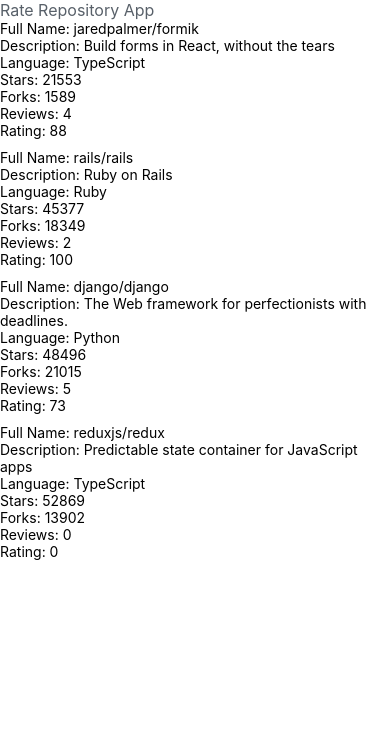
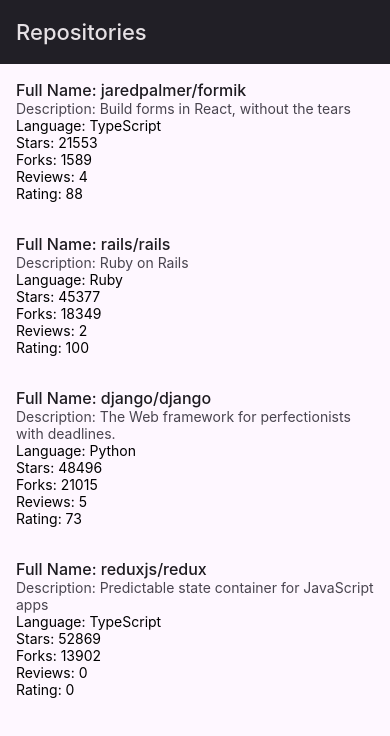
Before and after one commit to moysush/rate-repository-app, a React Native app: screen / in a window 390 px wide. Shown: the top 736 px of the page. Built offline with nearby package versions, Linux system fonts and the light colour scheme.

Commit message:
Exercise 10.4: the app bar; add appBar and improve the theming

```diff
--- a/App.js
+++ b/App.js
@@ -1,12 +1,15 @@
 import {
+  StatusBar,
   StyleSheet,
   View,
 } from "react-native";
 import Main from "./src/main";
+import theme from "./src/theme";
 
 export default function App() {
   return (
     <View style={styles.container}>
+      <StatusBar backgroundColor={theme.colors.appBarBackground} barStyle="light-content" />
       <Main />
     </View>
   );
@@ -15,8 +18,6 @@
 const styles = StyleSheet.create({
   container: {
     flex: 1,
-    backgroundColor: "#fff",
-    alignItems: "center",
-    justifyContent: "center",
+    backgroundColor: theme.colors.surface,
   },
 });
--- /dev/null
+++ b/src/components/AppBar.jsx
@@ -0,0 +1,43 @@
+import Constants from "expo-constants";
+import { StyleSheet, Text, View, Pressable } from "react-native";
+import theme from "../theme";
+
+const styles = StyleSheet.create({
+  container: {
+    paddingTop: Constants.statusBarHeight,
+    height: 64 + Constants.statusBarHeight,
+    backgroundColor: theme.colors.appBarBackground,
+    flexDirection: "row",
+    alignItems: "center",
+  },
+  tab: {
+    paddingHorizontal: 16,
+    // marginRight: 16,
+    // paddingVertical: 12,
+  },
+  text: {
+    color: theme.colors.appBarText,
+    fontSize: theme.fontSizes.title,
+    fontWeight: theme.fontWeights.medium,
+  },
+});
+
+const AppBarTab = ({ title }) => {
+  return (
+    <Pressable
+      style={({ pressed }) => [styles.tab, { opacity: pressed ? 0.7 : 1 }]}
+    >
+      <Text style={styles.text}>{title}</Text>
+    </Pressable>
+  );
+};
+
+const AppBar = () => {
+  return (
+    <View style={styles.container}>
+      <AppBarTab title="Repositories" />
+    </View>
+  );
+};
+
+export default AppBar;
--- a/src/components/RepositoryItem.jsx
+++ b/src/components/RepositoryItem.jsx
@@ -1,10 +1,25 @@
-import { Text, View } from "react-native";
+import { StyleSheet, Text, View } from "react-native";
+import theme from "../theme";
+
+const styles = StyleSheet.create({
+  container: {
+    padding: 16,
+  },
+  fullName: {
+    color: theme.colors.onSurface,
+    fontSize: theme.fontSizes.subHeading,
+    fontWeight: theme.fontWeights.medium,
+  },
+  description: {
+    color: theme.colors.onSurfaceVariant,
+  },
+});
 
 const RepositoryItem = ({ data }) => {
   return (
-    <View>
-      <Text>Full Name: {data.fullName}</Text>
-      <Text>Description: {data.description}</Text>
+    <View style={styles.container}>
+      <Text style={styles.fullName}>Full Name: {data.fullName}</Text>
+      <Text style={styles.description}>Description: {data.description}</Text>
       <Text>Language: {data.language}</Text>
       <Text>Stars: {data.stargazersCount}</Text>
       <Text>Forks: {data.forksCount}</Text>
--- a/src/components/RepositoryList.jsx
+++ b/src/components/RepositoryList.jsx
@@ -1,4 +1,4 @@
-import { FlatList, StyleSheet, View } from "react-native";
+import { FlatList, View } from "react-native";
 import RepositoryItem from "./RepositoryItem";
 
 const repositories = [
@@ -48,20 +48,19 @@
   },
 ];
 
-const styles = StyleSheet.create({
-  separator: {
-    height: 10,
-  },
-});
+// const styles = StyleSheet.create({
+//   separator: {
+//     height: 10,
+//   },
+// });
 
-const ItemSeparator = () => <View style={styles.separator}></View>;
+// const ItemSeparator = () => <View style={styles.separator}></View>;
 
 const RepositoryList = () => {
   return (
     <View>
       <FlatList
         data={repositories}
-        ItemSeparatorComponent={ItemSeparator}
         renderItem={({ item }) => <RepositoryItem data={item} />}
         keyExtractor={(item) => item.id}
       />
--- a/src/main.jsx
+++ b/src/main.jsx
@@ -1,27 +1,27 @@
 import { StyleSheet, View } from "react-native";
-import Constants from "expo-constants";
 import RepositoryList from "./components/RepositoryList";
-import Text from "./components/Text";
+import AppBar from "./components/AppBar";
+import theme from "./theme";
 
 const styles = StyleSheet.create({
   container: {
-    marginTop: Constants.statusBarHeight,
-    flexGrow: 1,
-    flexShrink: 1,
+    flex: 1,
+    backgroundColor: theme.colors.surface,
   },
   text: {
-    color: "purple",
-    fontSize: 24,
+    color: theme.colors.onSurface,
+    fontSize: 20,
     fontWeight: "700",
+  },
+  flex: {
+    flexDirection: "row",
   },
 });
 
 const Main = () => {
   return (
-    <View style={styles.container}>
-      <Text color="textSecondary" fontSize="subheading">
-        Rate Repository App
-      </Text>
+    <View style={[styles.text]}>
+      <AppBar />
       <RepositoryList />
     </View>
   );
--- a/src/theme.js
+++ b/src/theme.js
@@ -1,18 +1,31 @@
 const theme = {
   colors: {
-    textPrimary: "#24292e",
-    textSecondary: "#586069",
-    primary: "#0366d6",
+    // Brand Colors
+    primary: "#6750A4", // M3 default violet
+    onPrimary: "#FFFFFF",
+    primaryContainer: "#EADDFF",
+    onPrimaryContainer: "#21005D",
+
+    // Neutral Colors (Surfaces)
+    surface: "#FEF7FF",
+    onSurface: "#1D1B20", // Main text color
+    onSurfaceVariant: "#49454F", // Secondary/hint text
+
+    // Top App Bar Specific (M3 Surface Container)
+    appBarBackground: "#211F26", // Dark theme M3 AppBar
+    appBarText: "#E6E1E5",
   },
   fontSizes: {
     body: 14,
     subHeading: 16,
+    title: 22,
   },
   fonts: {
     main: "System",
   },
   fontWeights: {
     normal: "400",
+    medium: "500",
     bold: "700",
   },
 };
```
